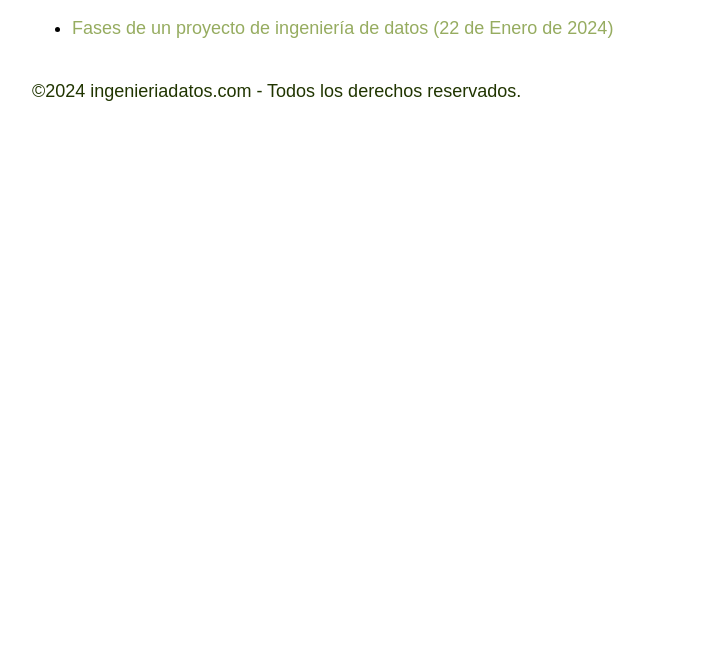
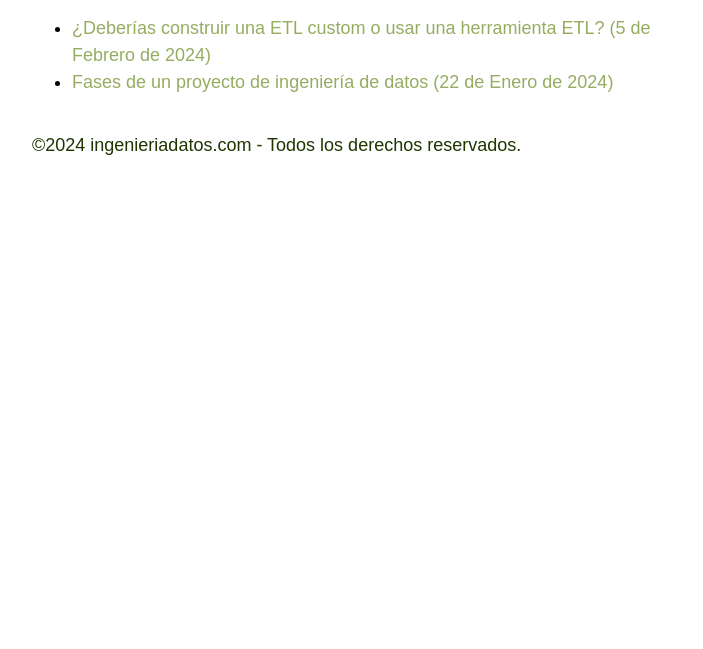
Before and after one commit to ingenieriadatos-com/ingenieriadatos-com.github.com, a plain HTML site: page archivo.html in a window 1280 px wide. Shown: the part 151-800 px from the top of the page, without its empty margins (288-991 px from the left). Drawn offline with Linux system fonts and the light colour scheme.

Commit message:
new newsletter

```diff
--- a/archivo.html
+++ b/archivo.html
@@ -38,6 +38,11 @@
 
     <ul>
         <li>
+            <a class="list-link" href="https://newsletter.ingenieriadatos.com/archivo/etl-custom-o-herramienta.html">
+                ¿Deberías construir una ETL custom o usar una herramienta ETL? (5 de Febrero de 2024)
+            </a>
+        </li>
+        <li>
             <a class="list-link" href="https://newsletter.ingenieriadatos.com/archivo/fases-proyecto-datos.html">
                 Fases de un proyecto de ingeniería de datos (22 de Enero de 2024)
             </a>
```
